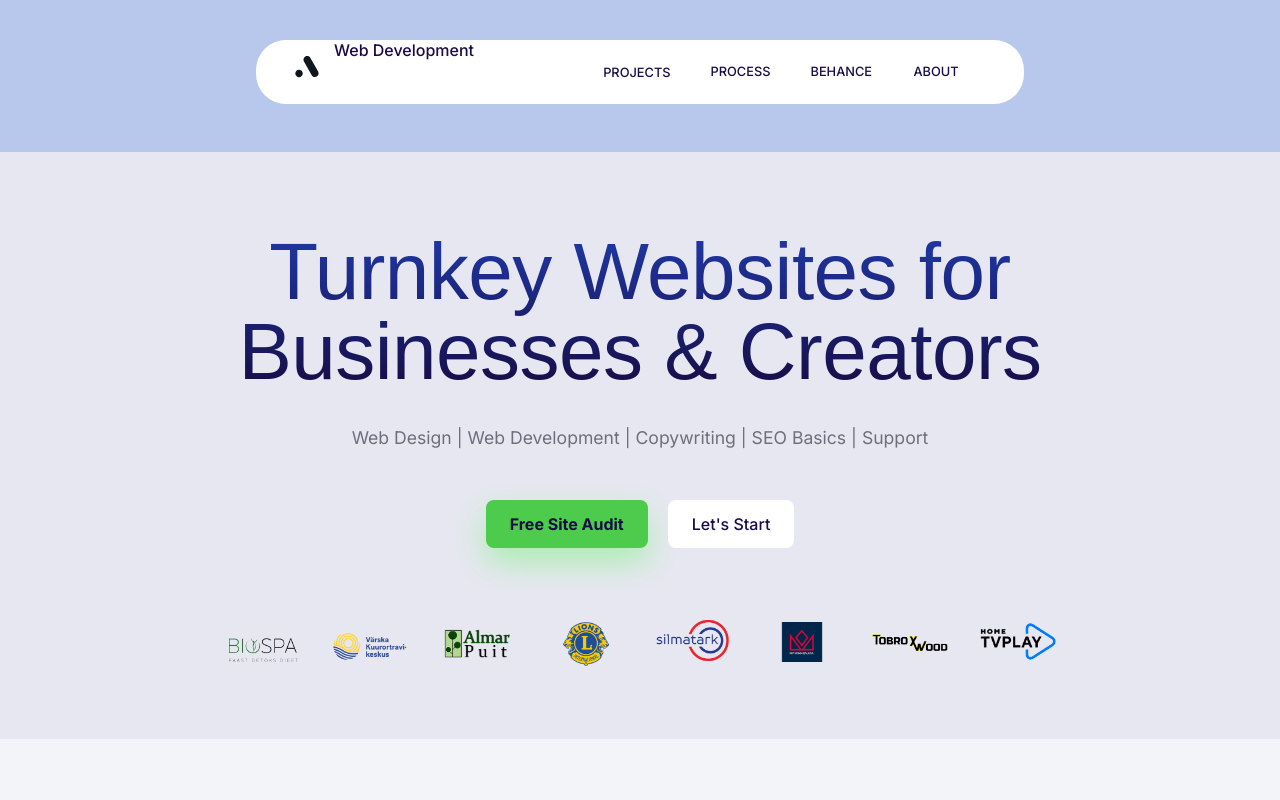
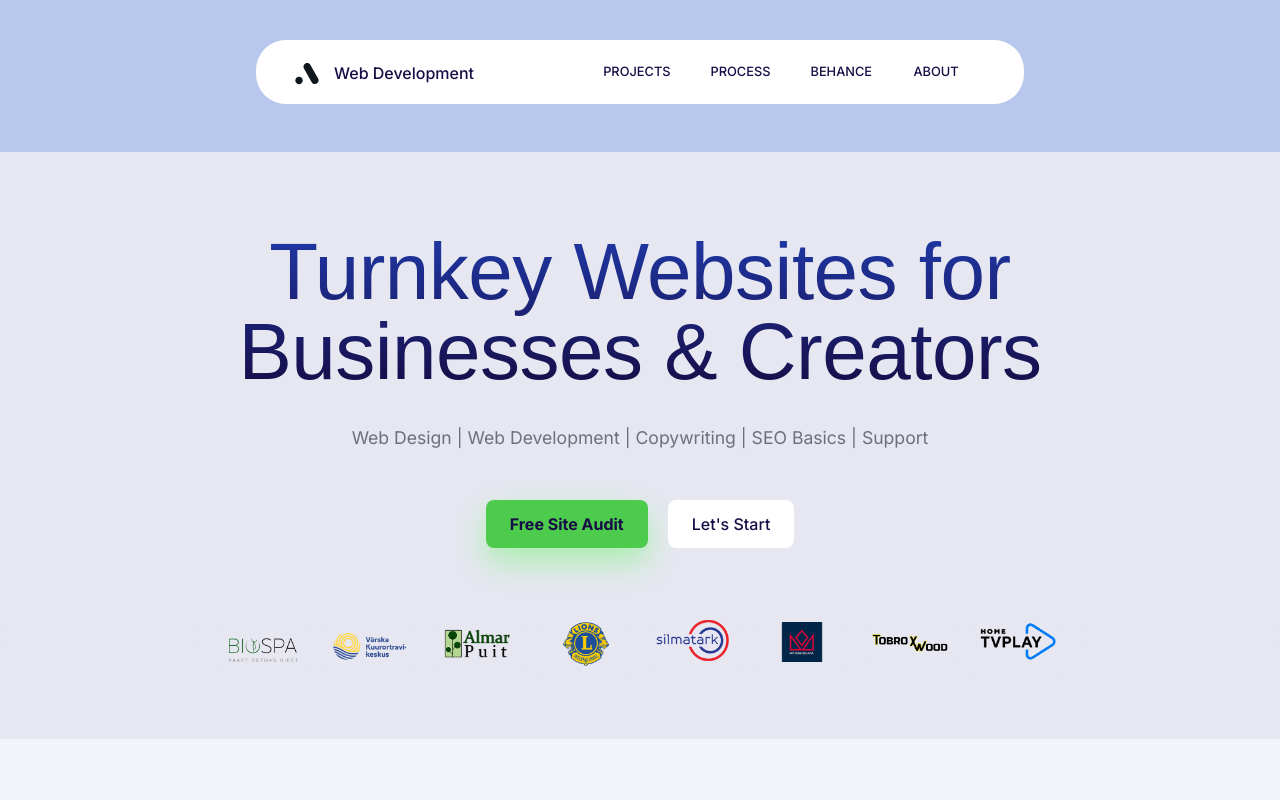
Before and after one commit to juliataro/portfolio, a React (Vite) app: page / in a window 1280 px wide. Shown: the top 800 px of the page. Built offline with nearby package versions, Linux system fonts and the light colour scheme; a web font is replaced by a local one.

Commit message:
Logo, Title, and Web Page Name changing

```diff
--- a/index.html
+++ b/index.html
@@ -1,11 +1,11 @@
-<!DOCTYPE html>
+<!doctype html>
 <html lang="en">
   <head>
     <meta charset="UTF-8" />
     <meta name="viewport" content="width=device-width, initial-scale=1.0" />
     <!-- Favicon Image URL -->
     <link rel="icon" href="/src/assets/images/favicon/logo500x500_mock.png" />
-    <title>Julia Taro Portfolio</title>
+    <title>Turnkey Websites</title>
     <link rel="preconnect" href="https://fonts.googleapis.com" />
     <link rel="preconnect" href="https://fonts.gstatic.com" crossorigin />
     <link
--- a/src/components/navigation/Navigation.tsx
+++ b/src/components/navigation/Navigation.tsx
@@ -76,7 +76,7 @@ export default function Navigation() {
                   height: 30,
                   pt: 0.5,
                   mr: 1,
-                  mt: -1,
+                  mt: 0,
                   objectFit: "contain",
                 }}
               />
@@ -84,7 +84,7 @@ export default function Navigation() {
           </Box>
 
           {/* Title */}
-          <Box sx={{ flexGrow: 1, mt: -2 }}>
+          <Box sx={{ flexGrow: 1, mt: 1 }}>
             <Typography variant="h6">Web Development</Typography>
           </Box>
 
```
